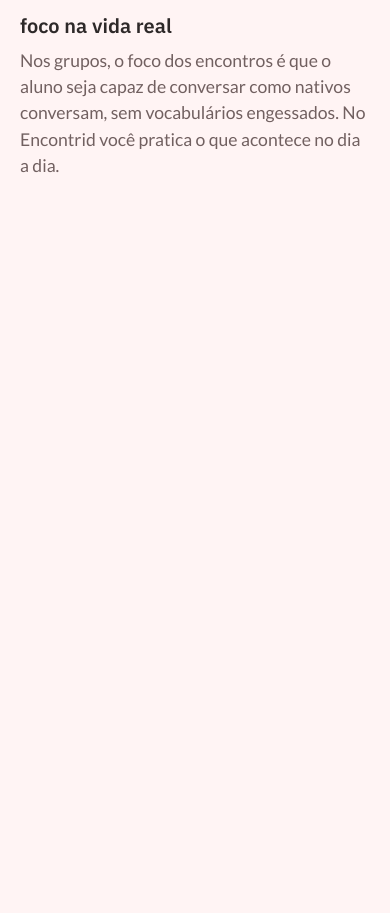
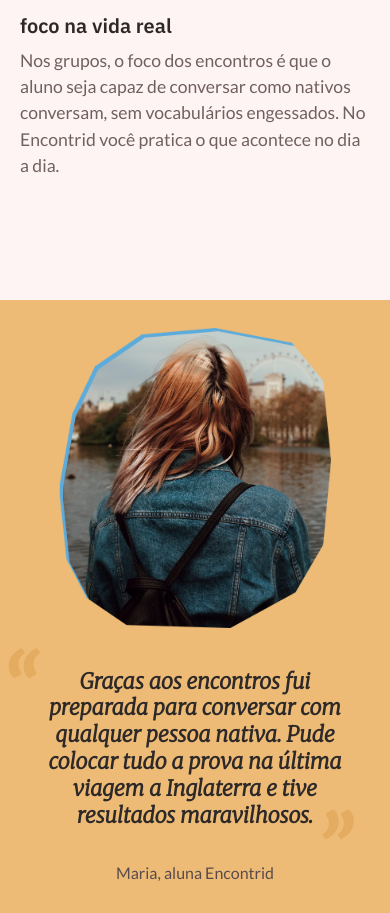
Before and after one commit to luizfbn/encontrid, a plain HTML site: page index.html in a window 390 px wide. Shown: the part 3940-4853 px from the top of the page. Before the commit the page ends 4240 px from the top, so only its background shows below. Drawn offline with Linux system fonts and the light colour scheme.

Commit message:
testimony

```diff
--- a/css/global/global.css
+++ b/css/global/global.css
@@ -3,7 +3,7 @@ body {
     font-family: Arial, Helvetica, sans-serif;
     background-color: var(--color-2);
 }
-h1, h2, h3, h4, p, ul {
+h1, h2, h3, h4, p, ul, blockquote {
     margin: 0;
 }
 ul {
--- a/css/home/intro.css
+++ b/css/home/intro.css
@@ -11,6 +11,7 @@
 }
 .intro img {
     height: 100%;
+    width: 100%;
     object-fit: contain;
 }
 .intro h1 {
--- /dev/null
+++ b/css/home/testimony.css
@@ -0,0 +1,80 @@
+.testimony-bg {
+    background-color: var(--color-t1);
+}
+.testimony {
+    max-width: 1244px;
+    display: grid;
+    grid-template-columns: 1fr 1fr;
+    gap: 80px;
+    margin: 0 auto;
+    padding-top: 28px;
+    padding-bottom: 28px;
+}
+.testimony-img img {
+    height: 100%;
+    width: 100%;
+    object-fit: contain;
+}
+.testimony-content {
+    display: flex;
+    flex-direction: column;
+    justify-content: flex-end;
+    gap: 32px;
+    max-width: 500px;
+    margin: 0 45px;
+}
+.testimony-content div {
+    align-self: flex-end;
+    padding-top: 40px;
+    margin-bottom: auto;
+    width: 140px;
+}
+.testimony-content blockquote p {
+    font-family: "Merriweather", serif;
+    font-style: italic;
+    position: relative;
+}
+.testimony-content blockquote p::before,
+.testimony-content blockquote p::after {
+    font-size: 5rem;
+    color: var(--color-t2);
+    position: absolute;
+}
+.testimony-content blockquote p::before {
+    content: "“";
+    left: -44px;
+    top: -28px;
+}
+.testimony-content blockquote p::after {
+    content: "”";
+    bottom: -72px;
+}
+
+@media (max-width: 1200px) {
+    .testimony {
+        gap: 40px;
+    }
+    .testimony-content div {
+        width: 108px;
+    }
+}
+
+@media (max-width: 800px) {
+    .testimony-content {
+        padding-top: 20px;
+    }
+    .testimony-content div {
+        display: none;
+    }
+}
+
+@media (max-width: 600px) {
+    .testimony {
+        grid-template-columns: 1fr;
+        text-align: center;
+        gap: 20px;
+    }
+    .testimony-img img {
+        height: 300px;
+    }
+}
--- a/css/style.css
+++ b/css/style.css
@@ -10,3 +10,4 @@
 @import "./home/intro.css";
 @import "./home/groups.css";
 @import "./home/metodology.css";
+@import "./home/testimony.css";
--- a/css/utils/typography.css
+++ b/css/utils/typography.css
@@ -51,6 +51,9 @@
     .font-1-xxl {
         font-size: 3rem;
     }
+    .font-1-xl {
+        font-size: 1.85rem;
+    }
     .font-2-m,
     .font-2-m-b {
         font-size: 1.125rem;
@@ -67,6 +70,9 @@
     .font-1-xxl {
         font-size: 2rem;
     }
+    .font-1-xl {
+        font-size: 1.5rem;
+    }
     .font-1-l {
         font-size: 1.25rem;
     }
@@ -80,6 +86,9 @@
 }
 
 @media (max-width: 600px) {
+    .font-1-xl {
+        font-size: 1.35rem;
+    }
     .font-1-m,
     .font-1-m-b {
         font-size: 1.15rem;
--- a/index.html
+++ b/index.html
@@ -9,7 +9,7 @@
 
         <link rel="preconnect" href="https://fonts.googleapis.com">
         <link rel="preconnect" href="https://fonts.gstatic.com" crossorigin>
-        <link href="https://fonts.googleapis.com/css2?family=IBM+Plex+Sans:wght@500;600&family=Lato:wght@400;700&display=swap" rel="stylesheet">
+        <link href="https://fonts.googleapis.com/css2?family=IBM+Plex+Sans:wght@500;600&family=Lato:wght@400;700&family=Merriweather:ital,wght@1,300&display=swap" rel="stylesheet">
     </head>
     <body>
         <header class="header-bg">
@@ -75,41 +75,57 @@
                 </li>
             </ul>
         </article>
-        <article class="metodology">
-            <div class="container">
+        <article class="metodology container">
+            <div>
                 <h4 class="font-2-m-b color-6 all-caps">o diferencial</h3>
                 <h2 class="font-1-xxl color-10">metodologia</h2>
             </div>
-            <ul class="container">
+            <ul>
                 <li>
                     <div>
-                        <img src="./assets/img/metodology01.svg" alt="Sala de aula">
+                        <img src="./assets/img/metodology01.svg" alt="">
                     </div>
                     <h3 class="font-1-l color-10">como funciona</h3>
                     <p class="font-2-l color-7">No Encontrid, você participa de uma conversação em turma com um professor guiando o assunto abordado e tutorando os alunos com o idioma praticado.</p>
                 </li>
                 <li>
                     <div>
-                        <img src="./assets/img/metodology02.svg" alt="Alunos interagindo">
+                        <img src="./assets/img/metodology02.svg" alt="">
                     </div>
                     <h3 class="font-1-l color-10">fluência é questão de prática</h3>
                     <p class="font-2-l color-7">Em um ambiente descontraído, o aluno é capaz de praticar tudo o que sabe sobre a língua e também auxilia os demais com sua experiência, trocando conhecimentos com seus colegas.</p>
                 </li>
                 <li>
                     <div>
-                        <img src="./assets/img/metodology03.svg" alt="Professor explicando">
+                        <img src="./assets/img/metodology03.svg" alt="">
                     </div>
                     <h3 class="font-1-l color-10">ambiente prático</h3>
                     <p class="font-2-l color-7">Salas com telas interativas, acesso à internet e lousa. Tudo para propiciar dinamicidade a conversação e auxiliar o professor a tirar dúvidas do grupo.</p>
                 </li>
                 <li>
                     <div>
-                        <img src="./assets/img/metodology04.svg" alt="Aluno conversando">
+                        <img src="./assets/img/metodology04.svg" alt="">
                     </div>
                     <h3 class="font-1-l color-10">foco na vida real</h3>
                     <p class="font-2-l color-7">Nos grupos, o foco dos encontros é que o aluno seja capaz de conversar como nativos conversam, sem vocabulários engessados. No Encontrid você pratica o que acontece no dia a dia.</p>
                 </li>
             </ul>
         </article>
+        <section class="testimony-bg" aria-label="Depoimento">
+            <div class="testimony">
+                <div class="testimony-img">
+                    <img src="./assets/img/testimony.png" alt="Aluna em viagem">
+                </div>
+                <div class="testimony-content">
+                    <div>
+                        <img src="./assets/icons/plane.svg" alt="">
+                    </div>
+                    <blockquote class="font-1-xl color-10">
+                        <p>Graças aos encontros fui preparada para conversar com qualquer pessoa nativa. Pude colocar tudo a prova na última viagem a Inglaterra e tive resultados maravilhosos.</p>
+                    </blockquote>
+                    <span class="font-2-m color-8">Maria, aluna Encontrid</span>
+                </div>
+            </div>
+        </section>
     </body>
 </html>
```
Also changed, not shown: assets/icons/close-quotation-marks.svg (deleted), assets/icons/open-quotation-marks.svg (deleted), assets/img/testimony.png (renamed from assets/img/depoiment.png).
